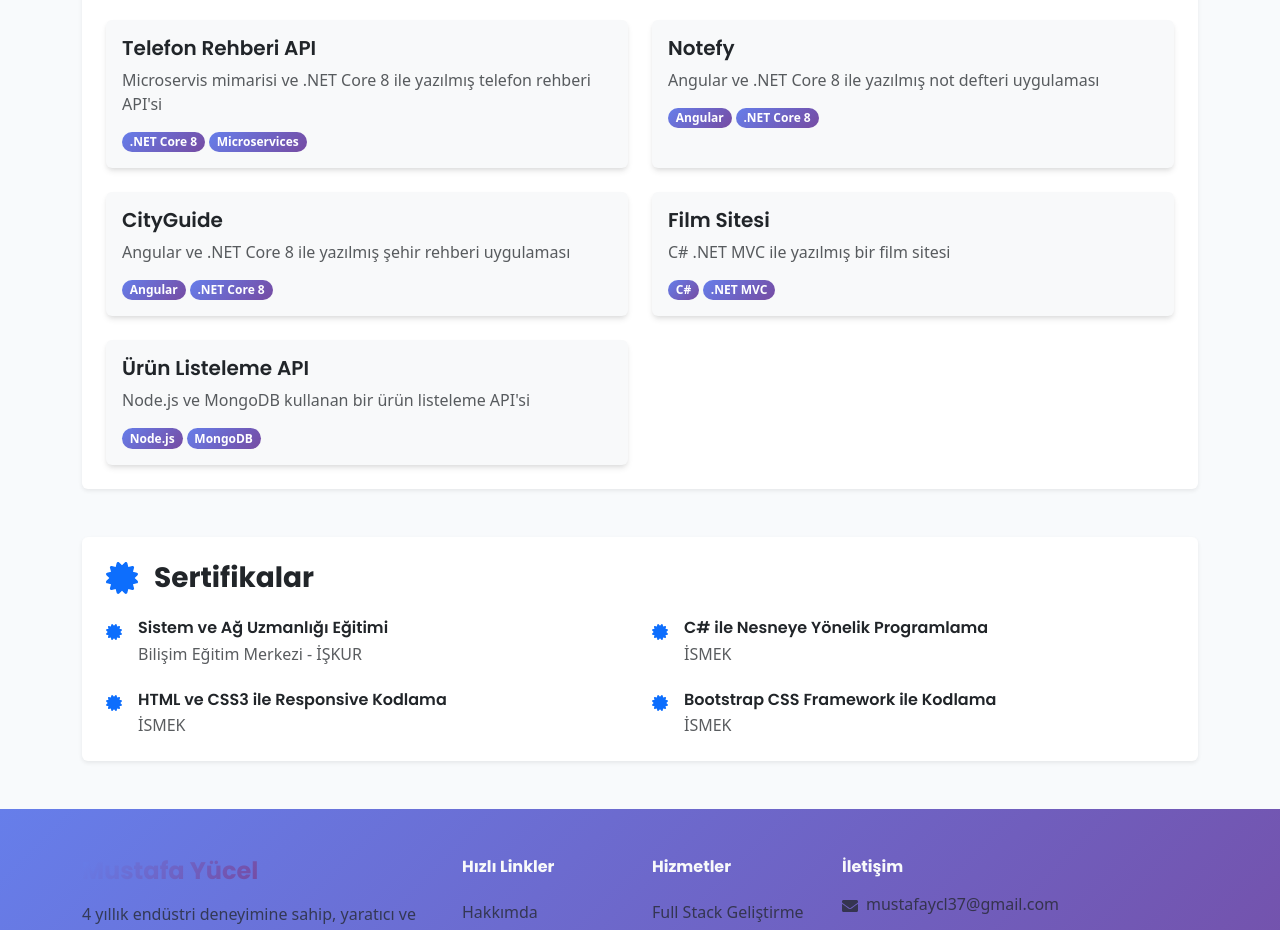
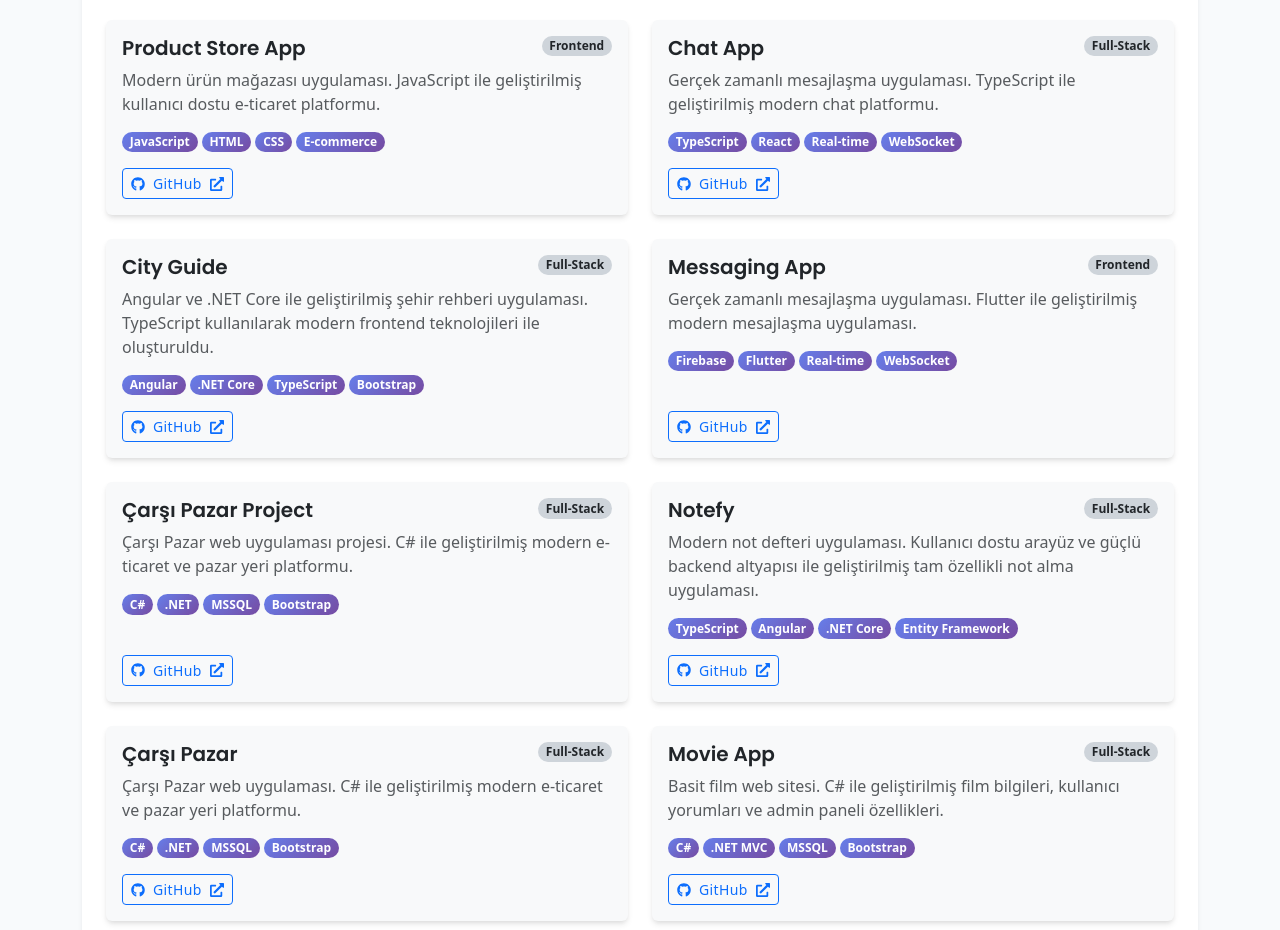
Before and after one commit to someoxygen/my-portfolio, a React (Create React App) app: page /my-portfolio/resume in a window 1280 px wide. Shown: the part 1860-2790 px from the top of the page. Built offline with nearby package versions, Linux system fonts and the light colour scheme.

Commit message:
Visual changes.

```diff
--- a/src/components/Footer.tsx
+++ b/src/components/Footer.tsx
@@ -40,7 +40,7 @@ const Footer: React.FC = () => {
           <div className="col-lg-4 mb-4 mb-lg-0">
             <div className="animate-fade-in-up">
               <h4 className="fw-bold mb-3">
-                <span className="text-gradient">Mustafa Yücel</span>
+                <span className="text-white">Mustafa Yücel</span>
               </h4>
               <p className="text-muted mb-4">
                 4 yıllık endüstri deneyimine sahip, yaratıcı ve çözüm odaklı bir Full Stack Developer'ım.
--- a/src/components/Navbar.tsx
+++ b/src/components/Navbar.tsx
@@ -21,7 +21,6 @@ const Navbar: React.FC = () => {
       <div className="container">
         <Link className="navbar-brand fw-bold d-flex align-items-center" to="/">
           <span className="brand-text">Mustafa Yücel</span>
-          <span className="brand-dot ms-1">.</span>
         </Link>
 
         <button
--- a/src/index.css
+++ b/src/index.css
@@ -114,13 +114,6 @@ p {
   -webkit-background-clip: text;
   -webkit-text-fill-color: transparent;
   background-clip: text;
-}
-
-.brand-dot {
-  color: var(--primary-color);
-  font-size: 2rem;
-  font-weight: 800;
-  -webkit-text-fill-color: var(--primary-color);
 }
 
 .navbar-nav .nav-link {
--- a/src/pages/About.tsx
+++ b/src/pages/About.tsx
@@ -136,8 +136,10 @@ const About: React.FC = () => {
         <div className="container">
           <div className="row g-4">
             <div className="col-12 text-center animate-fade-in-up">
-              <h2 className="fw-bold mb-5">Deneyim Özeti</h2>
+              <h2 className="fw-bold mb-5">İş Tecrübeleri</h2>
             </div>
+
+            {/* Çuhadaroğlu Metal A.Ş. */}
             <div className="col-md-6 animate-fade-in-up" style={{ animationDelay: '0.1s' }}>
               <div className="card border-0 shadow-sm h-100">
                 <div className="card-body">
@@ -145,14 +147,17 @@ const About: React.FC = () => {
                     <i className="fas fa-building me-2"></i>
                     Çuhadaroğlu Metal A.Ş.
                   </h5>
-                  <h6 className="text-muted">Full Stack Developer (Nisan 2025 - Günümüz)</h6>
-                  <p className="card-text">
-                    JavaScript tabanlı frontend, Node.js ve .NET ile oluşturulmuş backend projeleri
-                    üzerinde müşteri ihtiyaçlarına göre yazılım geliştirmeleri.
-                  </p>
+                  <h6 className="text-muted">Full Stack Developer (Nisan 2025 – Günümüz)</h6>
+                  <ul className="card-text text-muted mt-3">
+                    <li>Şirket içinde geliştirilen gizli bir uygulamada görev aldım.</li>
+                    <li>JavaScript tabanlı frontend geliştirmeleri ile kullanıcı deneyimini güçlendirdim.</li>
+                    <li>Node.js ve .NET ile oluşturulmuş birden fazla backend projesinde yazılım geliştirmeleri yaptım.</li>
+                  </ul>
                 </div>
               </div>
             </div>
+
+            {/* Overtech Bilgi Teknolojileri */}
             <div className="col-md-6 animate-fade-in-up" style={{ animationDelay: '0.2s' }}>
               <div className="card border-0 shadow-sm h-100">
                 <div className="card-body">
@@ -160,11 +165,13 @@ const About: React.FC = () => {
                     <i className="fas fa-laptop-code me-2"></i>
                     Overtech Bilgi Teknolojileri
                   </h5>
-                  <h6 className="text-muted">Full Stack Developer (Nisan 2021 - Nisan 2025)</h6>
-                  <p className="card-text">
-                    BiletBank BBFaring, PavoPay ve OverEgov projelerinde frontend, backend,
-                    web servis ve entegrasyon geliştirmeleri.
-                  </p>
+                  <h6 className="text-muted">Full Stack Developer (Nisan 2021 – Nisan 2025)</h6>
+                  <ul className="card-text text-muted mt-3">
+                    <li>Çeşitli kurumsal web ve mobil uygulamalarda frontend ve backend geliştirmeleri yaptım.</li>
+                    <li>Ödeme sistemleri, entegratörlük çözümleri ve kamuya yönelik yazılımlarda entegrasyonlar gerçekleştirdim.</li>
+                    <li>REST/SOAP tabanlı servisler ve özel entegratörlük uygulamalarında sorunların çözümü ve kullanıcı desteği sağladım.</li>
+                    <li>Kurumsal yazılımlarda sürdürülebilir, güvenilir ve ölçeklenebilir çözümler geliştirdim.</li>
+                  </ul>
                 </div>
               </div>
             </div>
--- a/src/pages/Projects.tsx
+++ b/src/pages/Projects.tsx
@@ -35,6 +35,14 @@ const projects: Project[] = [
     technologies: ['Angular', '.NET Core', 'TypeScript', 'Bootstrap'],
     link: 'https://github.com/someoxygen/city-guide',
     category: 'Full-Stack'
+  },
+  {
+    title: 'Messaging App',
+    description:
+      'Gerçek zamanlı mesajlaşma uygulaması. Flutter ile geliştirilmiş modern mesajlaşma uygulaması.',
+    technologies: ['Firebase', 'Flutter', 'Real-time', 'WebSocket'],
+    link: 'https://github.com/someoxygen/messaging-app',
+    category: 'Frontend'
   },
   {
     title: 'Çarşı Pazar Project',
--- a/src/pages/Resume.tsx
+++ b/src/pages/Resume.tsx
@@ -1,5 +1,25 @@
 import React from 'react';
-import { FaDownload, FaGraduationCap, FaBriefcase, FaCode, FaTools, FaLanguage, FaCertificate } from 'react-icons/fa';
+import {
+  FaDownload,
+  FaGraduationCap,
+  FaBriefcase,
+  FaCode,
+  FaTools,
+  FaLanguage,
+  FaCertificate,
+  FaGithub,
+  FaExternalLinkAlt
+} from 'react-icons/fa';
+
+interface Project {
+  title: string;
+  description: string;
+  technologies: string[];
+  link?: string;
+  demoLink?: string;
+  image?: string;
+  category: string;
+}
 
 const Resume: React.FC = () => {
   const skills = {
@@ -28,70 +48,141 @@ const Resume: React.FC = () => {
       title: 'Full Stack Developer',
       company: 'Çuhadaroğlu Metal A.Ş.',
       period: 'Nisan 2025–Günümüz',
-      description: 'Şirket içinde geliştirilen gizli bir uygulamada, JavaScript tabanlı frontend, Node.js ve .NET ile oluşturulmuş backend projeleri üzerinde müşteri ihtiyaçlarına göre yazılım geliştirmeleri.',
+      description:
+        'Şirket içinde geliştirilen gizli bir uygulamada, JavaScript tabanlı frontend, Node.js ve .NET ile oluşturulmuş backend projeleri üzerinde müşteri ihtiyaçlarına göre yazılım geliştirmeleri.',
       technologies: ['JavaScript', 'Node.js', '.NET']
     },
     {
       title: 'Full Stack Developer',
       company: 'Overtech Bilgi Teknolojileri',
       period: 'Nisan 2021–Nisan 2025',
-      description: 'BiletBank BBFaring, PavoPay ve OverEgov projelerinde frontend, backend, web servis ve entegrasyon geliştirmeleri. 20 farklı özel entegratörlük uygulaması ve GİB entegrasyonları.',
+      description:
+        'BiletBank BBFaring, PavoPay ve OverEgov projelerinde frontend, backend, web servis ve entegrasyon geliştirmeleri. 20 farklı özel entegratörlük uygulaması ve GİB entegrasyonları.',
       technologies: ['Angular', 'React', 'C#', '.NET', 'REST API', 'SOAP API']
     },
     {
       title: 'IT Helpdesk Uzmanı',
       company: 'Türk Telekom A.Ş.',
       period: 'Kasım 2020–Nisan 2021',
-      description: 'Türk Telekom personelinin bilgisayarlarındaki yazılımsal ve donanımsal sıkıntıların giderilmesi, program kurulumları ve teknik destek.',
+      description:
+        'Türk Telekom personelinin bilgisayarlarındaki yazılımsal ve donanımsal sıkıntıların giderilmesi, program kurulumları ve teknik destek.',
       technologies: ['Teknik Destek', 'Sistem Yönetimi']
     }
   ];
 
-  const projects = [
+  // >>> GÜNCELLENEN PROJELER <<<
+  const projects: Project[] = [
     {
-      title: 'Telefon Rehberi API',
-      description: 'Microservis mimarisi ve .NET Core 8 ile yazılmış telefon rehberi API\'si',
-      technologies: ['.NET Core 8', 'Microservices']
+      title: 'Product Store App',
+      description:
+        'Modern ürün mağazası uygulaması. JavaScript ile geliştirilmiş kullanıcı dostu e-ticaret platformu.',
+      technologies: ['JavaScript', 'HTML', 'CSS', 'E-commerce'],
+      link: 'https://github.com/someoxygen/product-store-app',
+      category: 'Frontend'
+    },
+    {
+      title: 'Chat App',
+      description:
+        'Gerçek zamanlı mesajlaşma uygulaması. TypeScript ile geliştirilmiş modern chat platformu.',
+      technologies: ['TypeScript', 'React', 'Real-time', 'WebSocket'],
+      link: 'https://github.com/someoxygen/chat-app',
+      category: 'Full-Stack'
+    },
+    {
+      title: 'City Guide',
+      description:
+        'Angular ve .NET Core ile geliştirilmiş şehir rehberi uygulaması. TypeScript kullanılarak modern frontend teknolojileri ile oluşturuldu.',
+      technologies: ['Angular', '.NET Core', 'TypeScript', 'Bootstrap'],
+      link: 'https://github.com/someoxygen/city-guide',
+      category: 'Full-Stack'
+    },
+    {
+      title: 'Messaging App',
+      description:
+        'Gerçek zamanlı mesajlaşma uygulaması. Flutter ile geliştirilmiş modern mesajlaşma uygulaması.',
+      technologies: ['Firebase', 'Flutter', 'Real-time', 'WebSocket'],
+      link: 'https://github.com/someoxygen/messaging-app',
+      category: 'Frontend'
+    },
+    {
+      title: 'Çarşı Pazar Project',
+      description:
+        'Çarşı Pazar web uygulaması projesi. C# ile geliştirilmiş modern e-ticaret ve pazar yeri platformu.',
+      technologies: ['C#', '.NET', 'MSSQL', 'Bootstrap'],
+      link: 'https://github.com/someoxygen/CarsiPazarProject',
+      category: 'Full-Stack'
     },
     {
       title: 'Notefy',
-      description: 'Angular ve .NET Core 8 ile yazılmış not defteri uygulaması',
-      technologies: ['Angular', '.NET Core 8']
+      description:
+        'Modern not defteri uygulaması. Kullanıcı dostu arayüz ve güçlü backend altyapısı ile geliştirilmiş tam özellikli not alma uygulaması.',
+      technologies: ['TypeScript', 'Angular', '.NET Core', 'Entity Framework'],
+      link: 'https://github.com/someoxygen/Notefy',
+      category: 'Full-Stack'
     },
     {
-      title: 'CityGuide',
-      description: 'Angular ve .NET Core 8 ile yazılmış şehir rehberi uygulaması',
-      technologies: ['Angular', '.NET Core 8']
+      title: 'Çarşı Pazar',
+      description:
+        'Çarşı Pazar web uygulaması. C# ile geliştirilmiş modern e-ticaret ve pazar yeri platformu.',
+      technologies: ['C#', '.NET', 'MSSQL', 'Bootstrap'],
+      link: 'https://github.com/someoxygen/CarsiPazar',
+      category: 'Full-Stack'
     },
     {
-      title: 'Film Sitesi',
-      description: 'C# .NET MVC ile yazılmış bir film sitesi',
-      technologies: ['C#', '.NET MVC']
+      title: 'Movie App',
+      description:
+        'Basit film web sitesi. C# ile geliştirilmiş film bilgileri, kullanıcı yorumları ve admin paneli özellikleri.',
+      technologies: ['C#', '.NET MVC', 'MSSQL', 'Bootstrap'],
+      link: 'https://github.com/someoxygen/MovieApp',
+      category: 'Full-Stack'
     },
     {
-      title: 'Ürün Listeleme API',
-      description: 'Node.js ve MongoDB kullanan bir ürün listeleme API\'si',
-      technologies: ['Node.js', 'MongoDB']
+      title: 'Inventor Automation',
+      description:
+        'Autodesk Inventor uygulama otomasyonu. C# ile geliştirilmiş CAD yazılımı entegrasyonu ve otomasyon projesi.',
+      technologies: ['C#', 'Autodesk Inventor API', '.NET', 'Automation'],
+      link: 'https://github.com/someoxygen/InventorAutomation',
+      category: 'Backend'
+    },
+    {
+      title: 'Phone Book App',
+      description:
+        'Telefon rehberi uygulaması. C# ile geliştirilmiş kullanıcı dostu rehber yönetim sistemi.',
+      technologies: ['C#', '.NET', 'MSSQL', 'Windows Forms'],
+      link: 'https://github.com/someoxygen/PhoneBookApp',
+      category: 'Backend'
+    },
+    {
+      title: 'Paper.js Project',
+      description:
+        'Paper.js Angular projesi. TypeScript ile geliştirilmiş interaktif çizim ve animasyon uygulaması.',
+      technologies: ['TypeScript', 'Angular', 'Paper.js', 'Canvas'],
+      link: 'https://github.com/someoxygen/paperjs-project',
+      category: 'Frontend'
+    },
+    {
+      title: 'Product List API',
+      description:
+        "Ürün listeleme API'si. JavaScript ile geliştirilmiş RESTful API ve ürün yönetim sistemi.",
+      technologies: ['JavaScript', 'Node.js', 'Express.js', 'REST API'],
+      link: 'https://github.com/someoxygen/product-list-api',
+      category: 'Backend'
+    },
+    {
+      title: 'Portfolio Website',
+      description:
+        'React ve TypeScript ile geliştirilmiş modern portfolyo sitesi. Responsive tasarım ve performans odaklı yaklaşım.',
+      technologies: ['React', 'TypeScript', 'Bootstrap', 'CSS3'],
+      link: 'https://github.com/someoxygen/my-portfolio',
+      category: 'Frontend'
     }
   ];
 
   const certifications = [
-    {
-      name: 'Sistem ve Ağ Uzmanlığı Eğitimi',
-      issuer: 'Bilişim Eğitim Merkezi - İŞKUR'
-    },
-    {
-      name: 'C# ile Nesneye Yönelik Programlama',
-      issuer: 'İSMEK'
-    },
-    {
-      name: 'HTML ve CSS3 ile Responsive Kodlama',
-      issuer: 'İSMEK'
-    },
-    {
-      name: 'Bootstrap CSS Framework ile Kodlama',
-      issuer: 'İSMEK'
-    }
+    { name: 'Sistem ve Ağ Uzmanlığı Eğitimi', issuer: 'Bilişim Eğitim Merkezi - İŞKUR' },
+    { name: 'C# ile Nesneye Yönelik Programlama', issuer: 'İSMEK' },
+    { name: 'HTML ve CSS3 ile Responsive Kodlama', issuer: 'İSMEK' },
+    { name: 'Bootstrap CSS Framework ile Kodlama', issuer: 'İSMEK' }
   ];
 
   return (
@@ -101,9 +192,7 @@ const Resume: React.FC = () => {
         <div className="container">
           <div className="row justify-content-center text-center">
             <div className="col-lg-8 animate-fade-in-up">
-              <h1 className="display-4 fw-bold mb-4">
-                Özgeçmiş
-              </h1>
+              <h1 className="display-4 fw-bold mb-4">Özgeçmiş</h1>
               <p className="lead mb-5 opacity-90">
                 4 yıllık endüstri deneyimine sahip, yaratıcı ve çözüm odaklı bir Full Stack Developer'ım.
                 C#, Node.js, Angular, React ve modern web teknolojileri ile kullanıcı deneyimini ön planda
@@ -263,15 +352,42 @@ const Resume: React.FC = () => {
                     {projects.map((project, index) => (
                       <div key={index} className="col-md-6">
                         <div className="card border-0 bg-light h-100">
-                          <div className="card-body">
-                            <h5 className="fw-semibold mb-2">{project.title}</h5>
+                          <div className="card-body d-flex flex-column">
+                            <div className="d-flex justify-content-between align-items-start mb-2">
+                              <h5 className="fw-semibold mb-0">{project.title}</h5>
+                              <span className="badge bg-dark-subtle text-dark rounded-pill">
+                                {project.category}
+                              </span>
+                            </div>
                             <p className="text-muted mb-3">{project.description}</p>
-                            <div className="d-flex flex-wrap gap-1">
+                            <div className="d-flex flex-wrap gap-1 mb-3">
                               {project.technologies.map((tech, i) => (
                                 <span key={i} className="badge bg-primary rounded-pill">
                                   {tech}
                                 </span>
                               ))}
+                            </div>
+                            <div className="mt-auto d-flex gap-2">
+                              {project.link && (
+                                <a
+                                  href={project.link}
+                                  target="_blank"
+                                  rel="noreferrer"
+                                  className="btn btn-sm btn-outline-primary d-inline-flex align-items-center gap-2"
+                                >
+                                  <FaGithub /> GitHub <FaExternalLinkAlt />
+                                </a>
+                              )}
+                              {project.demoLink && (
+                                <a
+                                  href={project.demoLink}
+                                  target="_blank"
+                                  rel="noreferrer"
+                                  className="btn btn-sm btn-outline-secondary d-inline-flex align-items-center gap-2"
+                                >
+                                  Canlı Demo <FaExternalLinkAlt />
+                                </a>
+                              )}
                             </div>
                           </div>
                         </div>
```
